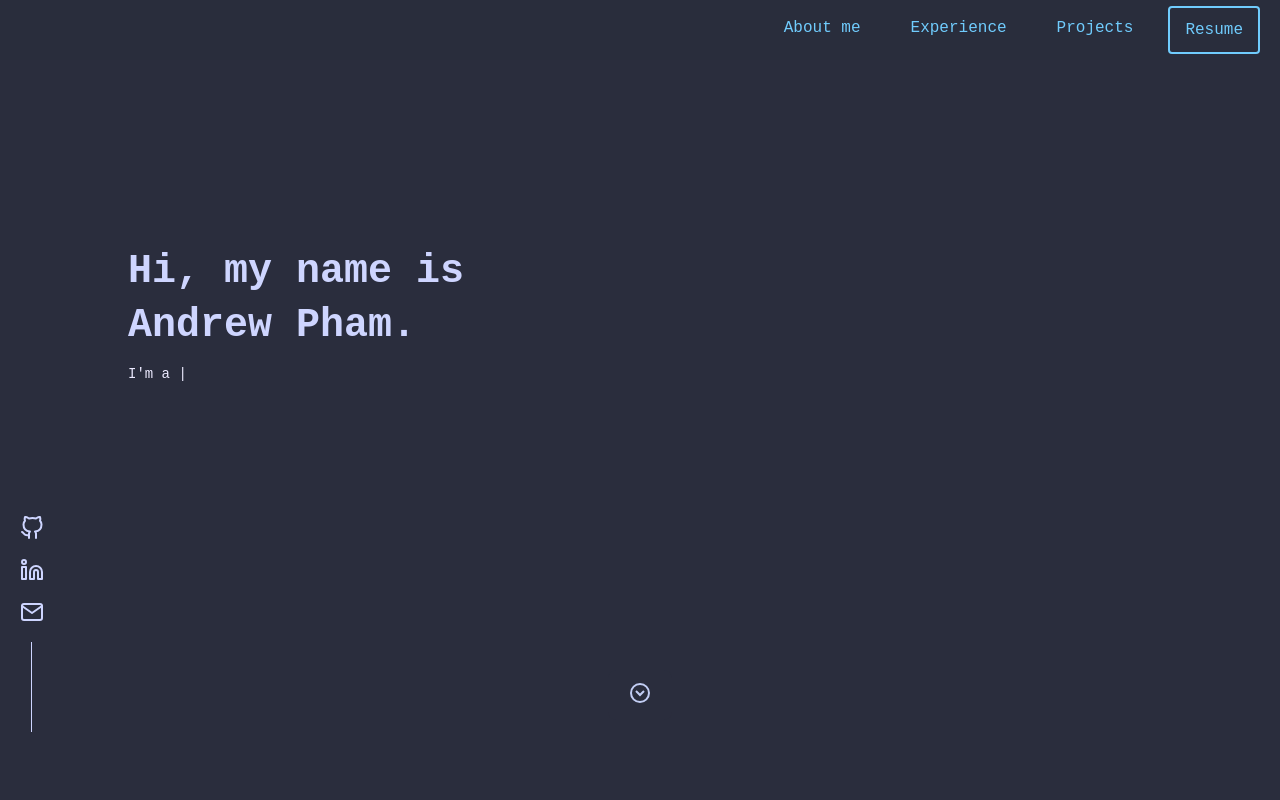
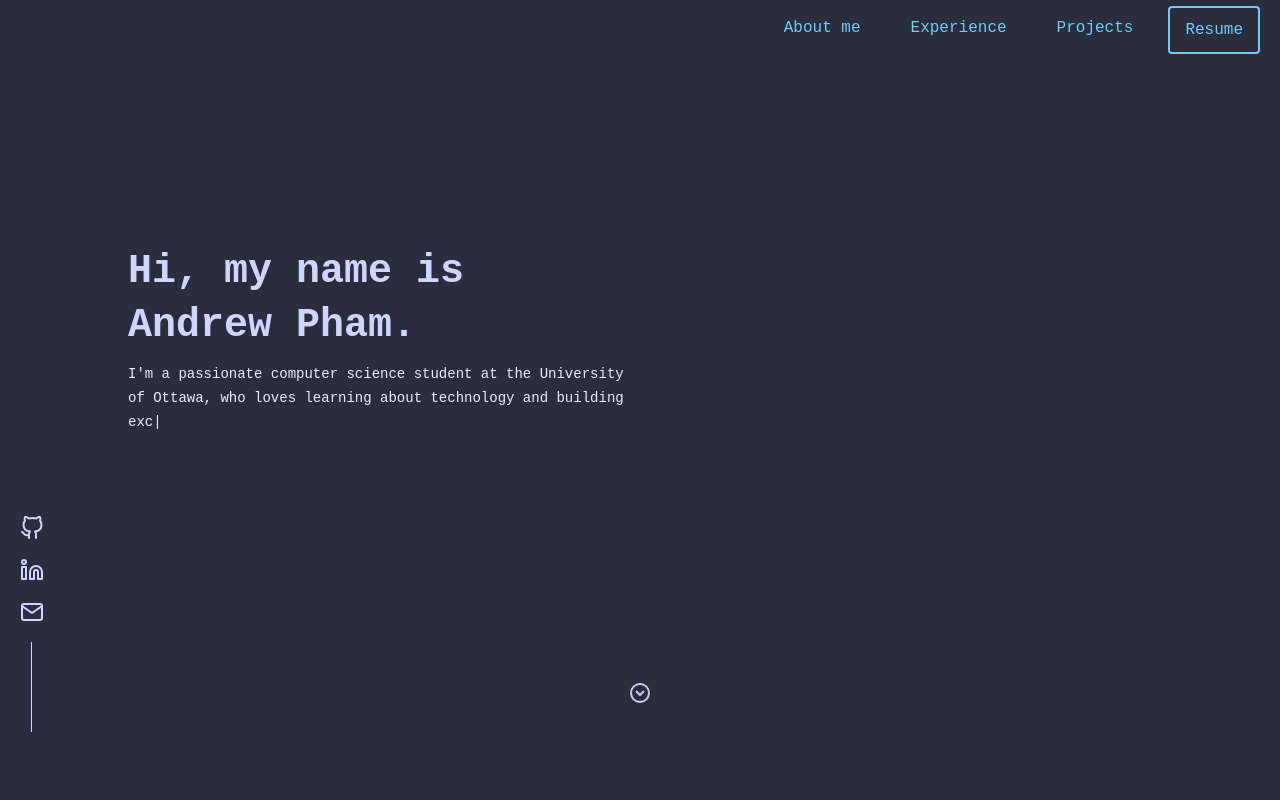
Before and after one commit to andrewbapham/andrewbapham.github.io, a React (Vite) app: page / in a window 1280 px wide. Shown: the top 800 px of the page. Built offline with nearby package versions, Linux system fonts and the light colour scheme.

Commit message:
Update intro

```diff
--- a/src/assets/components/Intro.tsx
+++ b/src/assets/components/Intro.tsx
@@ -5,7 +5,7 @@ import RotatingWords from "./RotatingWords";
 
 function Intro() {
   const text =
-    "I'm a passionate computer science student at the University of Ottawa, who loves building interactive and exciting websites.\n\n Click below to see some of my work.";
+    "I'm a passionate computer science student at the University of Ottawa, who loves learning about technology and building exciting applications.\n\n Click below to see some of my work.";
 
   return (
     <div className="title">
@@ -14,17 +14,8 @@ function Intro() {
         <h1>Andrew Pham.</h1>
       </div>
       <TypeAnimation
-        sequence={[
-          "I'm a developer",
-          800,
-          "I'm a student",
-          800,
-          "I'm a tech enthusiast",
-          400,
-          "I'm a ",
-          1500,
-          text,
-        ]}
+        speed={50}
+        sequence={[text]}
         wrapper="p"
         cursor={true}
         className="sub-description"
```
